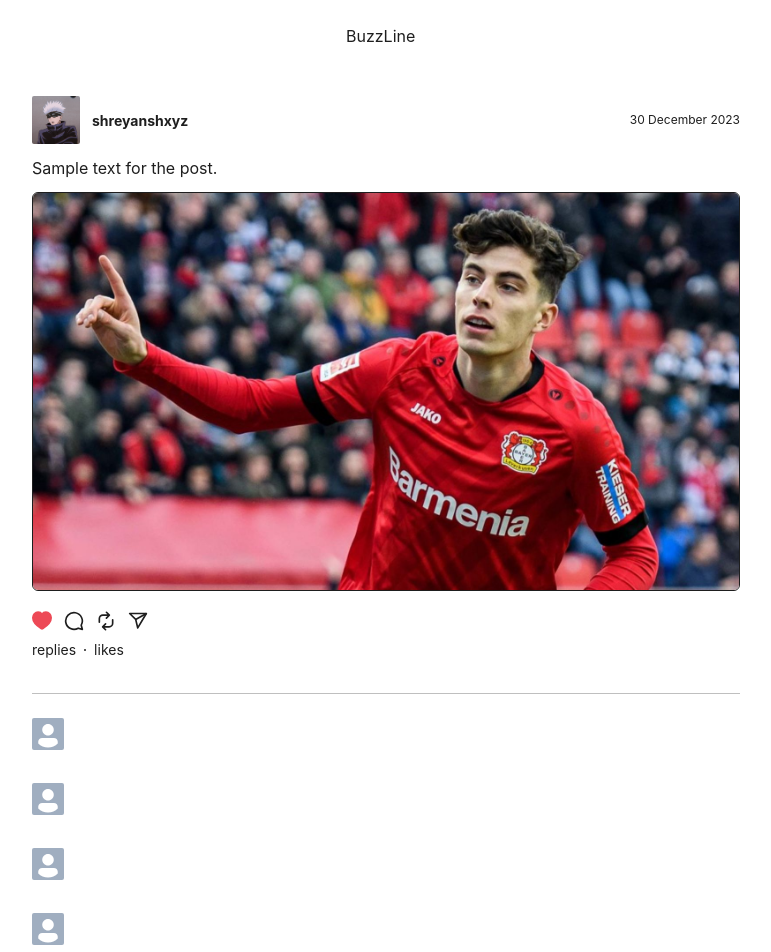
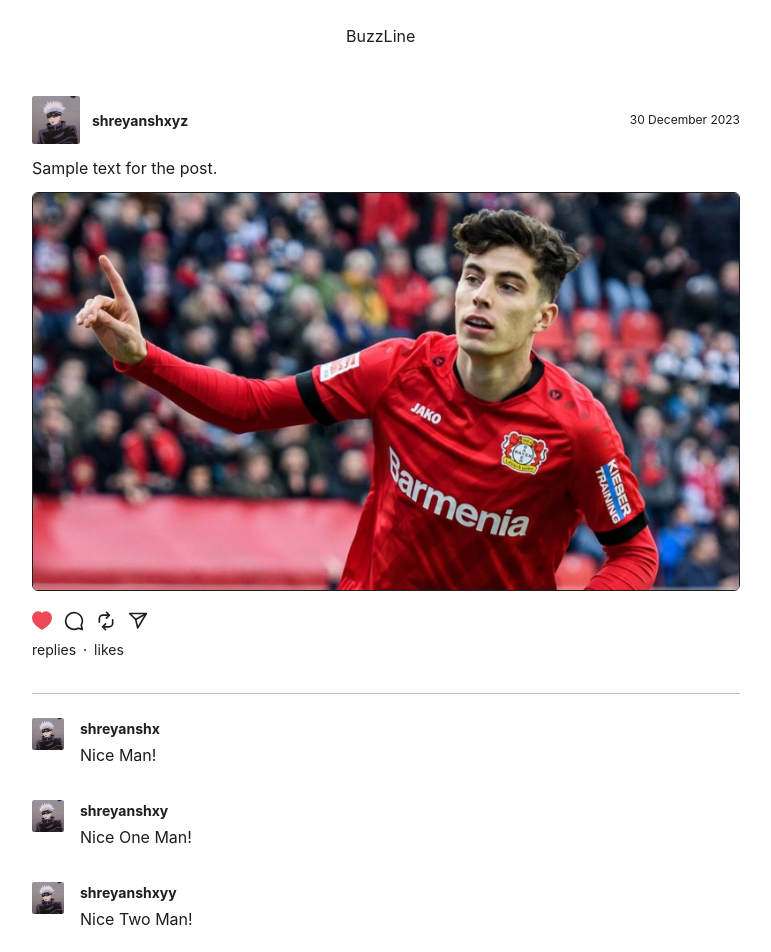
Before and after one commit to shreyanshxyz/BuzzLine, a React (Vite) app in the folder client/: page /user/post/1 in a window 1280 px wide. Shown: the top 952 px of the page, without its empty margins (254-1025 px from the left). Built offline with nearby package versions, Linux system fonts and the light colour scheme.

Commit message:
update PostPage.jsx

```diff
--- a/client/src/pages/PostPage/PostPage.jsx
+++ b/client/src/pages/PostPage/PostPage.jsx
@@ -94,10 +94,24 @@ function PostPage() {
           }
         />
       ))} */}
-      <Comment />
-      <Comment />
-      <Comment />
-      <Comment />
+      <Comment
+        userProfilePic={"/gojo_icon.jpg"}
+        username={"shreyanshx"}
+        text={"Nice Man!"}
+        lastReply={false}
+      />
+      <Comment
+        userProfilePic={"/gojo_icon.jpg"}
+        username={"shreyanshxy"}
+        text={"Nice One Man!"}
+        lastReply={false}
+      />
+      <Comment
+        userProfilePic={"/gojo_icon.jpg"}
+        username={"shreyanshxyy"}
+        text={"Nice Two Man!"}
+        lastReply={true}
+      />
     </>
   );
 }
```
